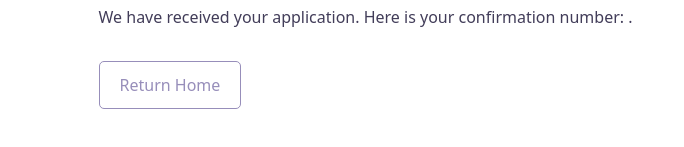
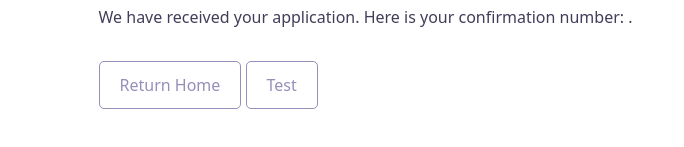
Before and after one commit to danielschung/short-term-app, a website: page short-term-application-confirm.html in a window 1280 px wide. Shown: the part 297-444 px from the top of the page, without its empty margins (0-684 px from the left). Drawn offline with Linux system fonts and the light colour scheme.

Commit message:
readded test button

```diff
--- a/short-term-application-confirm.html
+++ b/short-term-application-confirm.html
@@ -36,6 +36,7 @@
             <h1>Short-Term Enrollment</h1>
             <p>We have received your application. Here is your confirmation number: <span id="numberBlock"></span>.</p>
             <a href="/"><button type="button" class="return">Return Home</button></a>
+            <button type="button" class="return" onclick="confirmation();">Test</button>
         </div>
     </div>
 
```
